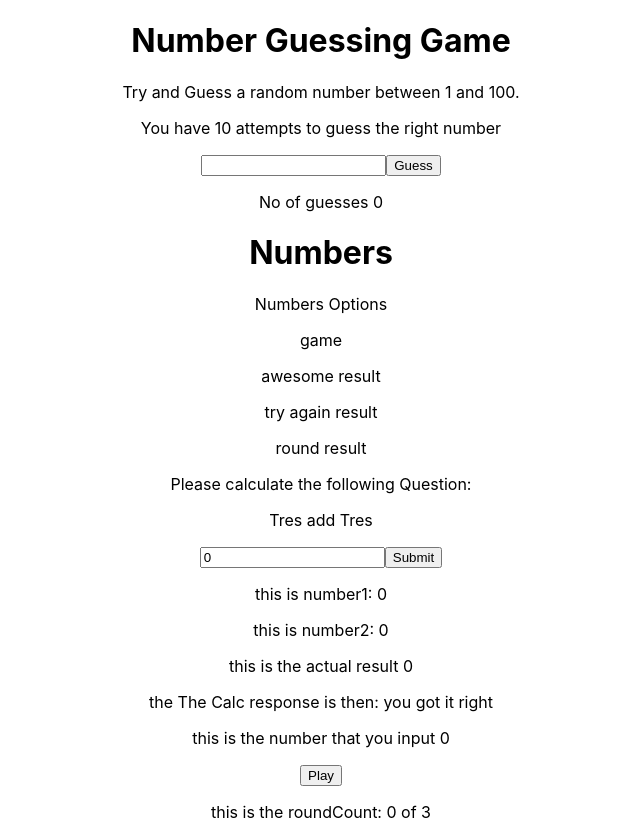
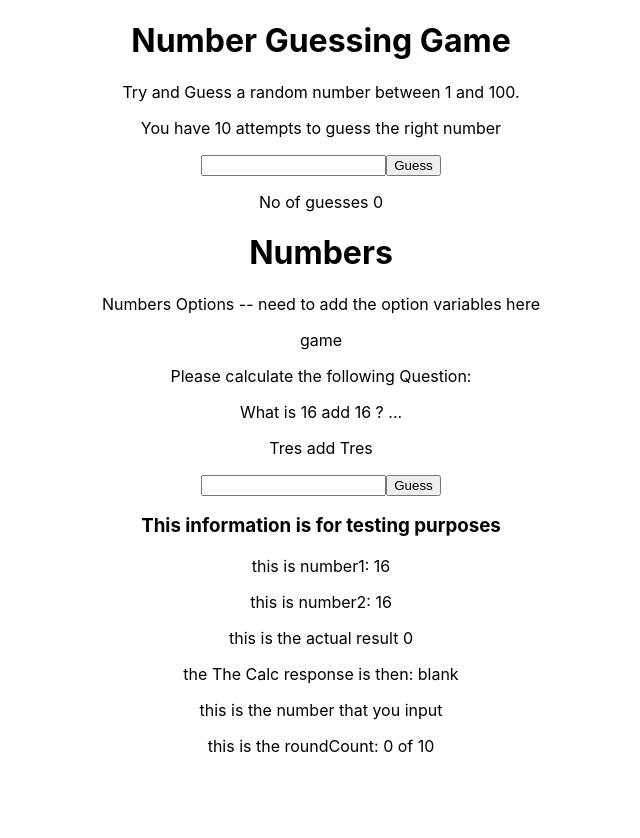
Before and after one commit to GregorRoss/ELGA, a React (Create React App) app in the folder client/: page /numbers in a window 1280 px wide. Shown: the whole page, without its empty margins (319-959 px from the left). After the commit the page ends 800 px from the top, so only its background shows below. Built offline with nearby package versions, Linux system fonts and the light colour scheme.

Commit message:
updated some changes to numbers game

```diff
--- a/client/src/components/Numbers.js
+++ b/client/src/components/Numbers.js
@@ -18,12 +18,10 @@ const Numbers = () => {
         <>
         <NumbersGuess />
             <h1>Numbers</h1>
-            <p>Numbers Options</p>
+            <p>Numbers Options -- need to add the option variables here</p>
 
             <p>game</p>
-            <p>awesome result</p>
-            <p>try again result</p>
-            <p>round result</p>
+
         <NumbersGame />
 
 
--- a/client/src/components/NumbersGame.js
+++ b/client/src/components/NumbersGame.js
@@ -3,8 +3,8 @@ import { useState } from 'react';
 
 
 const NumbersGame = () => {
-    let roundMax = 3;
-    let level = 10;
+    let roundMax = 10;
+    let level = 20;
     let operator = "add";
     let apiNum1 = "Tres";
     let apiNum2 = "Tres";
@@ -12,14 +12,21 @@ const NumbersGame = () => {
     let playGame = false;
     let TheResponse = "blank";
 
-    const [numberInput, setNumberInput] = useState(0);
-    const [num1, setNumber1] = useState(0);
-    const [num2, setNumber2] = useState(0);
+    const [gameStatus, setGameStatus] = useState('start');
+    const [gameResult, setGameResult] = useState(null);
+    const [roundResult, setRoundResult] = useState(null);
+    const [winsLosses, setwinLosses] = useState({wins: 0, losses: 0 });
+    const [msg, setMsg] = useState("");
+    const [numberInput, setNumberInput] = useState(null);
+    const [num1, setNumber1] = useState(getRandom1(level));
+    const [num2, setNumber2] = useState(getRandom2(level));
+
     const [roundCount, setRoundCount] = useState(0);
 
 
+
     const calcNumber = () => {
-    resultNumber =(num1+num2);
+    resultNumber = num1 + num2;
     console.log(resultNumber);
     if (resultNumber == numberInput ) {
         TheResponse = "you got it right";
@@ -30,45 +37,65 @@ const NumbersGame = () => {
     }
 }
 
-const getRandomNumbers=() => {
-    let newNum1 = parseInt((Math.random()*10)+1);
+function getRandom1(max) {
+    return Math.floor(Math.random() * max);
+};
+function getRandom2(max) {
+    return Math.floor(Math.random() * max);
+};
+
+const getRandomNumbers=(max) => {
+    let newNum1 = parseInt((Math.random()*max)+1);
     setNumber1(newNum1)
     console.log(num1);
-    let newNum2 = parseInt((Math.random()*10)+1);
+    let newNum2 = parseInt((Math.random()*max)+1);
     setNumber2(newNum2)
     console.log(num2);
 }
 
 const playRound = () => {
     if (roundCount != roundMax){
-        setRoundCount(roundCount + 1)
-        getRandomNumbers()
+        setRoundCount(roundCount + 1);
+        setNumberInput("");
+        getRandomNumbers(level);
     } else {
         playGame = false;
     }
 }
 
-const handleChange = (event) => {
-    setNumberInput(event.target.value);
-    console.log(numberInput);
-};
+
 
 const handleClick = () => {
     calcNumber();
+    playRound();
+
 };
 
     return (
         <>
         <p>Please calculate the following Question:</p>
+        <p> What is {num1} add {num2} ? ...</p>
         <p> {apiNum1} add  {apiNum2} </p>
-        <input id="numberInput" name="numberInput" type="number" min="0" value={numberInput} onChange={handleChange}></input>
-        <button onClick={handleClick()}>Submit</button>
+
+        <form id = "FormGuess">
+                <input
+                    type="number"
+                    id ="numberInput"
+                    value={numberInput}
+                    onChange={(e) => setNumberInput(e.target.value)}
+                />
+
+                    <button type="button" onClick={handleClick}>Guess</button>
+
+            </form>
+
+
+        <h3>This information is for testing purposes</h3>
         <p>this is number1: {num1}</p>
         <p>this is number2: {num2}</p>
         <p>this is the actual result {resultNumber}</p>
         <p>the The Calc response is then:  {TheResponse}</p>
         <p>this is the number that you input {numberInput}</p>
-        <button onClick={playRound}>Play</button>
         <p>this is the roundCount:  {roundCount} of {roundMax}</p>
         </>
 
```
